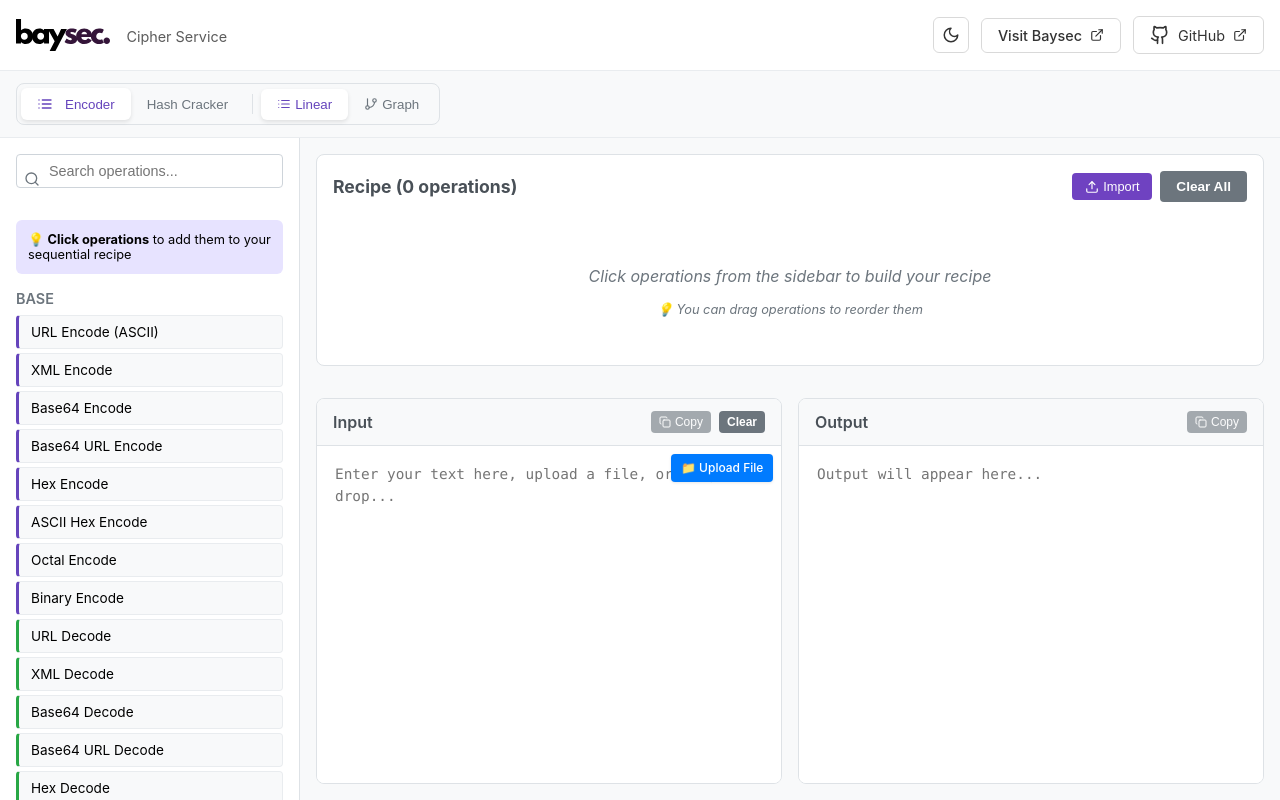
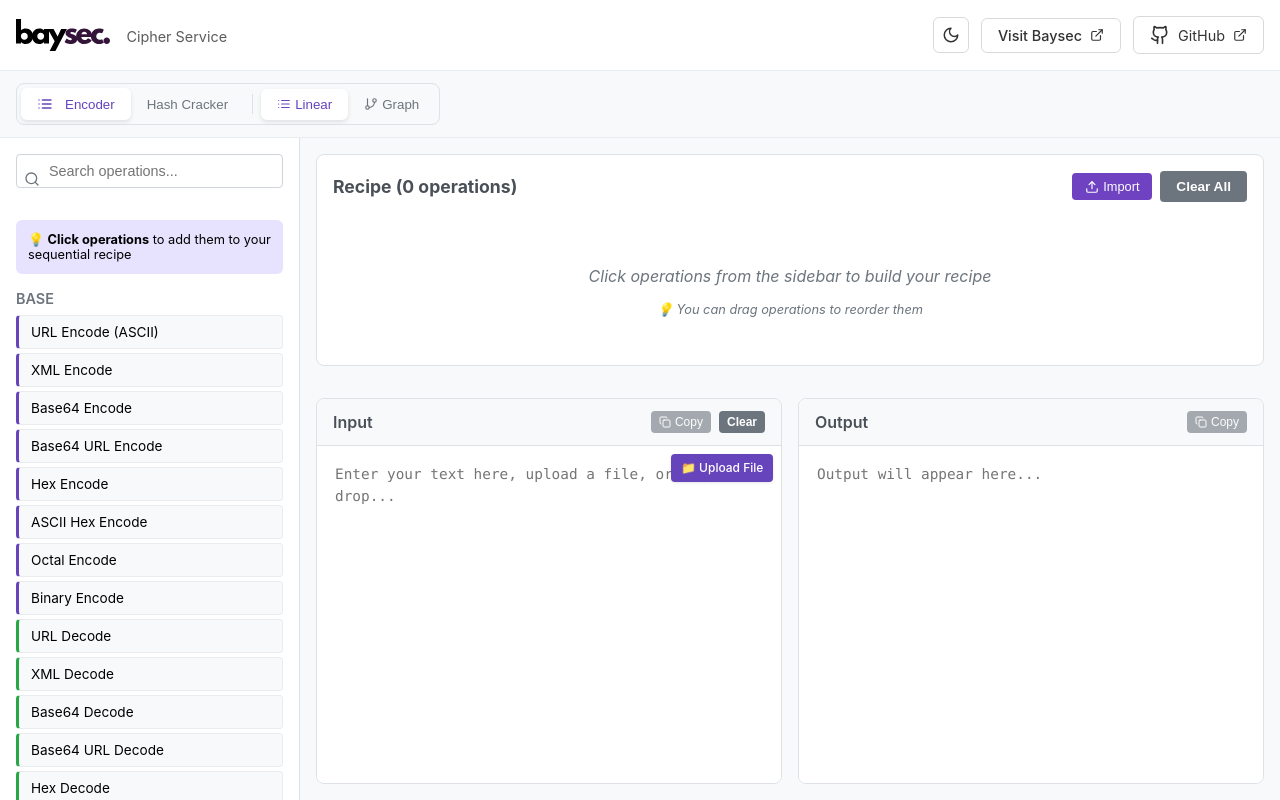
Before and after one commit to baysec-eu/cipher-service, a React (Vite) app: page / in a window 1280 px wide. Built offline with nearby package versions, Linux system fonts and the light colour scheme.

Commit message:
Fix styles

```diff
--- a/src/index.css
+++ b/src/index.css
@@ -382,7 +382,7 @@ code {
   align-items: center;
   gap: 0.25rem;
   padding: 0.4rem 0.6rem;
-  background: #007bff;
+  background: #6544bc;
   color: white;
   border: none;
   border-radius: 4px;
@@ -394,7 +394,7 @@ code {
 }
 
 .file-upload-btn:hover {
-  background: #0056b3;
+  background: #503693ff;
   transform: translateY(-1px);
   box-shadow: 0 2px 6px rgba(0,0,0,0.15);
 }
```
